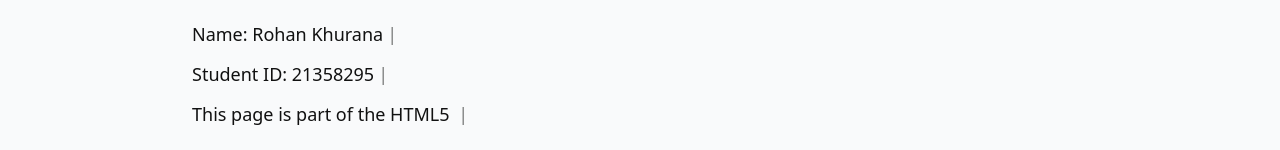
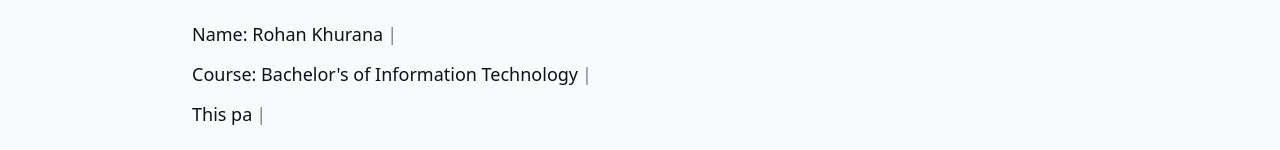
Before and after one commit to Rohan-k-03/my-tabs-site, a Next.js app: page /about in a window 1280 px wide. Shown: the part 236-386 px from the top of the page. Built offline with nearby package versions, Linux system fonts and the light colour scheme.

Commit message:
Update page.tsx

```diff
--- a/src/app/about/page.tsx
+++ b/src/app/about/page.tsx
@@ -9,6 +9,7 @@ const About: React.FC = () => {
     heading: "About Me",
     name: "Name: Rohan Khurana",
     studentId: "Student ID: 21358295",
+    studentId: "Course: Bachelor's of Information Technology",
     description:
       "This page is part of the HTML5 Tab Generator project for the university assignment.",
     howToUseHeading: "How to Use This Site",
```
